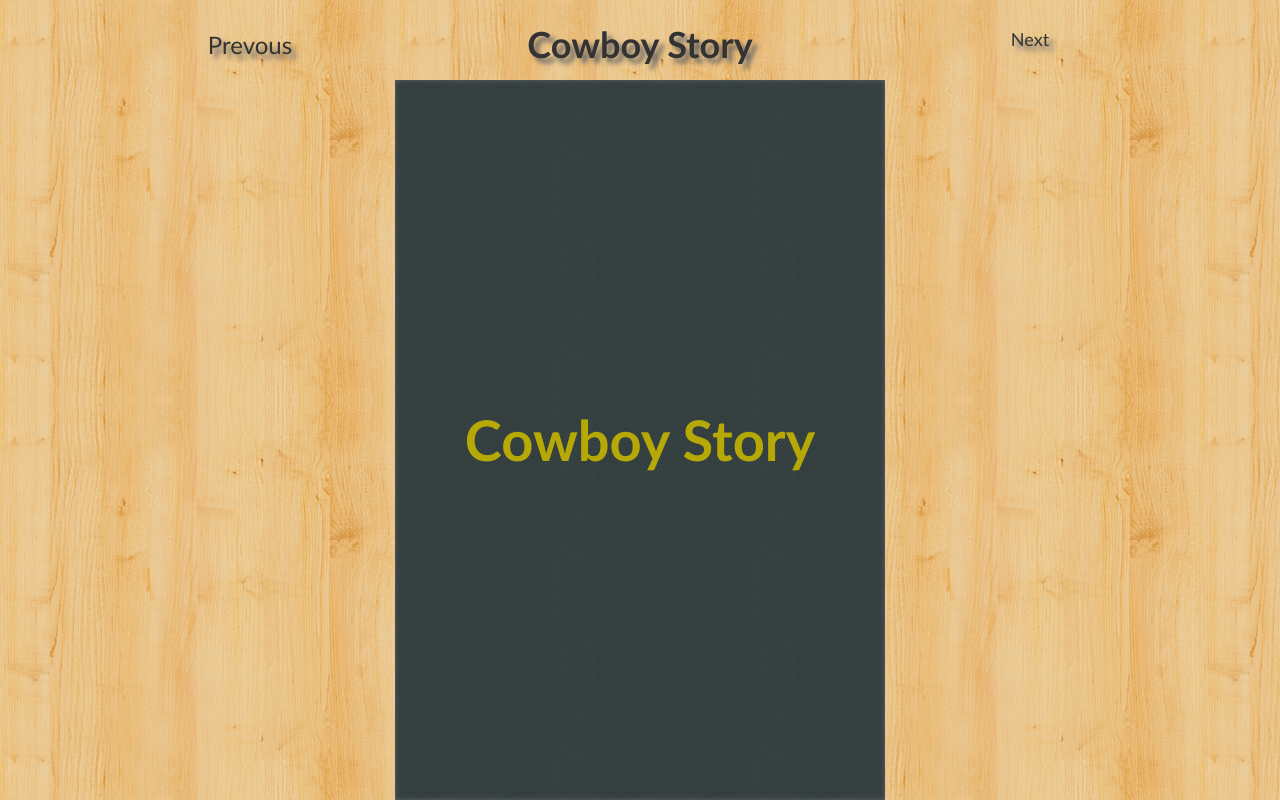
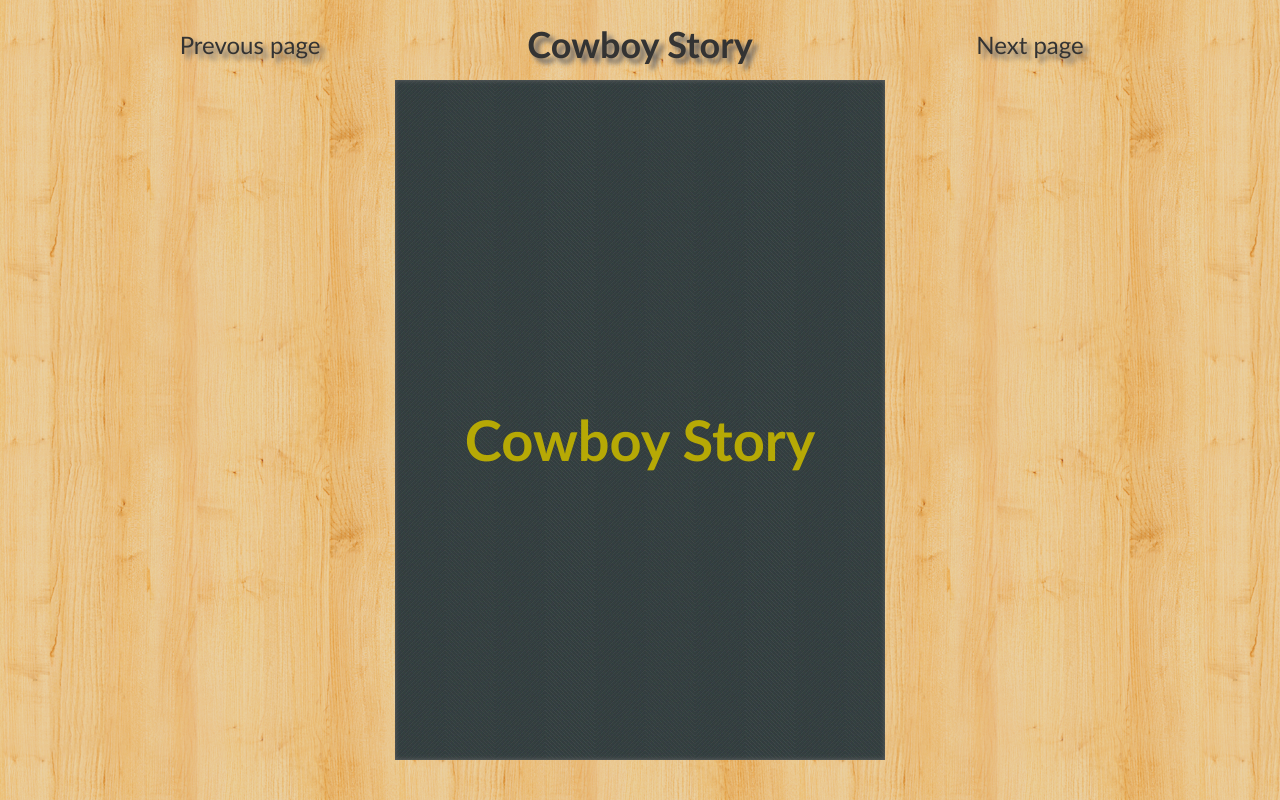
Before and after one commit to CBT69/Advanced_Web_Tech_Coursework, a PHP site: page / in a window 1280 px wide. Run offline with PHP 8.4, Linux system fonts and the light colour scheme; some libraries are stand-ins or nearby versions.

Commit message:
Page upgrade
Navigation buttons working

```diff
--- a/css/main.css
+++ b/css/main.css
@@ -5,6 +5,11 @@ body {
 #cover{
   margin:auto;
   width:980px;
+}
+.button {
+  background-color: Transparent;
+  background-repeat:no-repeat;
+  border: none;
 }
 .text {
   margin-top: 10px;
--- a/flipper.php
+++ b/flipper.php
@@ -6,7 +6,6 @@
 <script type="text/javascript" src="lib/hash.js"></script>
 <link rel="stylesheet" type="text/css" href="css/main.css">
 <link rel="stylesheet" type="text/css" href="css/jquery.ui.css">
-
 <div id="flipbook" class="center">
 	<div class="hard">
 		<p>Cowboy Story</p>
@@ -16,15 +15,18 @@
 	<div>
 		<div id="authors" class="row">
 			<div class="col">
-					<h4>Cowboy Story</h4>
-					<h5>Created by:</h5>
-					<h5>Max</h5>
-					<h5>Tom</h5>
-					<h5>Gary</h5>
-					<h5>Kris</h5>
+				<h1>Cowboy Story</h1>
+				<h3> </h3>
+				<h5><b>Created by:</b></h5>
+				<h3></h3>
+				<h4>Antony Becirspahic</h4>
+				<h4>Max Laird</h4>
+				<h4>Ryan Feely</h4>
+				<h4>Krzysztof Luc</h4>
 			</div>
 		</div>
 	</div>
+
 	<div>
 	 <div class="row text">
 		 <div class="row">
@@ -38,6 +40,7 @@
 			 Indian gives him his headdress to protect him from the hyenas.</h5>
 	 </div>
 	</div>
+
 	<div>
 		<div class="row text">
 			<div>
@@ -49,8 +52,12 @@
 			<div class="col col-lg-6 col-md-6 col-sm-6">
 				<img src="img/cowboy2.jpg" class="img img-responsive"/>
 			</div>
+			<div class="row">
+				<img src="img/coyote.gif" class="img img-responsive"/>
 			</div>
 		 </div>
+	</div>
+
 	<div>
 		<div class="row text">
 			<div class="col col-lg-4 col-md-4 col-sm-4">
@@ -66,6 +73,7 @@
 		 	</div>
 		 </div>
 	</div>
+
 	<div>
 		<div class="col col-lg-12 col-md-12">
 			<img src="img/cowboy3.jpg" class="img img-responsive image"/>
@@ -99,7 +107,93 @@
 	<script type="text/javascript">
 		$("#flipbook").turn({
 			width: 980,
-			height: 720,
+			height: 680,
 			autoCenter: true
 		});
 	</script>
+	<script type="text/javascript">
+
+	function loadApp() {
+		var flipbook = $('.sj-book');
+		// Check if the CSS was already loaded
+		if (flipbook.width()==0 || flipbook.height()==0) {
+			setTimeout(loadApp, 10);
+			return;
+		}
+		// Flipbook
+		flipbook.bind(($.isTouch) ? 'touchend' : 'click', zoomHandle);
+		flipbook.turn({
+			elevation: 50,
+			acceleration: !isChrome(),
+			autoCenter: true,
+			gradients: true,
+			duration: 1000,
+			pages: 112,
+			when: {
+				turning: function(e, page, view) {
+					var book = $(this),
+						currentPage = book.turn('page'),
+						pages = book.turn('pages');
+					if (currentPage>3 && currentPage<pages-3) {
+						if (page==1) {
+							book.turn('page', 2).turn('stop').turn('page', page);
+							e.preventDefault();
+							return;
+						} else if (page==pages) {
+							book.turn('page', pages-1).turn('stop').turn('page', page);
+							e.preventDefault();
+							return;
+						}
+					} else if (page>3 && page<pages-3) {
+						if (currentPage==1) {
+							book.turn('page', 2).turn('stop').turn('page', page);
+							e.preventDefault();
+							return;
+						} else if (currentPage==pages) {
+							book.turn('page', pages-1).turn('stop').turn('page', page);
+							e.preventDefault();
+							return;
+						}
+					}
+					updateDepth(book, page);
+					if (page>=2)
+						$('.sj-book .p2').addClass('fixed');
+					else
+						$('.sj-book .p2').removeClass('fixed');
+					if (page<book.turn('pages'))
+						$('.sj-book .p111').addClass('fixed');
+					else
+						$('.sj-book .p111').removeClass('fixed');
+					Hash.go('page/'+page).update();
+				},
+				turned: function(e, page, view) {
+					var book = $(this);
+					if (page==2 || page==3) {
+						book.turn('peel', 'br');
+					}
+					updateDepth(book);
+					$('#slider').slider('value', getViewNumber(book, page));
+					book.turn('center');
+				},
+				start: function(e, pageObj) {
+					moveBar(true);
+				},
+				end: function(e, pageObj) {
+					var book = $(this);
+					updateDepth(book);
+					setTimeout(function() {
+						$('#slider').slider('value', getViewNumber(book));
+					}, 1);
+					moveBar(false);
+				},
+				missing: function (e, pages) {
+					for (var i = 0; i < pages.length; i++) {
+						addPage(pages[i], $(this));
+					}
+				}
+			}
+		});
+
+		$('#slider').slider('option', 'max', numberOfViews(flipbook));
+		flipbook.addClass('animated');
+	</script>
--- a/inc/menu.php
+++ b/inc/menu.php
@@ -1,11 +1,12 @@
 <div class="center">
   <div class="col-lg-4 col-md-4 col-sm-4 col-xs-4">
-    <h3 class="shade">Prevous</h3>
+    <!-- Previous button -->
+    <button class="button" onclick='$("#flipbook").turn("previous");'><h3 class="shade">Prevous page</h3></button>
   </div>
   <div class="col col-lg-4 col-md-4 col-sm-4 col-xs-4">
     <h1 class="shade"><b>Cowboy Story</b></h1>
   </div>
   <div class="col-lg-4 col-md-4 col-sm-4 col-xs-4">
-    <h4 class="shade">Next</h3>
+    <button class="button" onclick='$("#flipbook").turn("next");'><h3 class="shade">Next page</h3></button>
   </div>
 </div>
```
Also changed, not shown: img/coyote.gif (added). Lines whose indentation alone changed are shown as unchanged.
